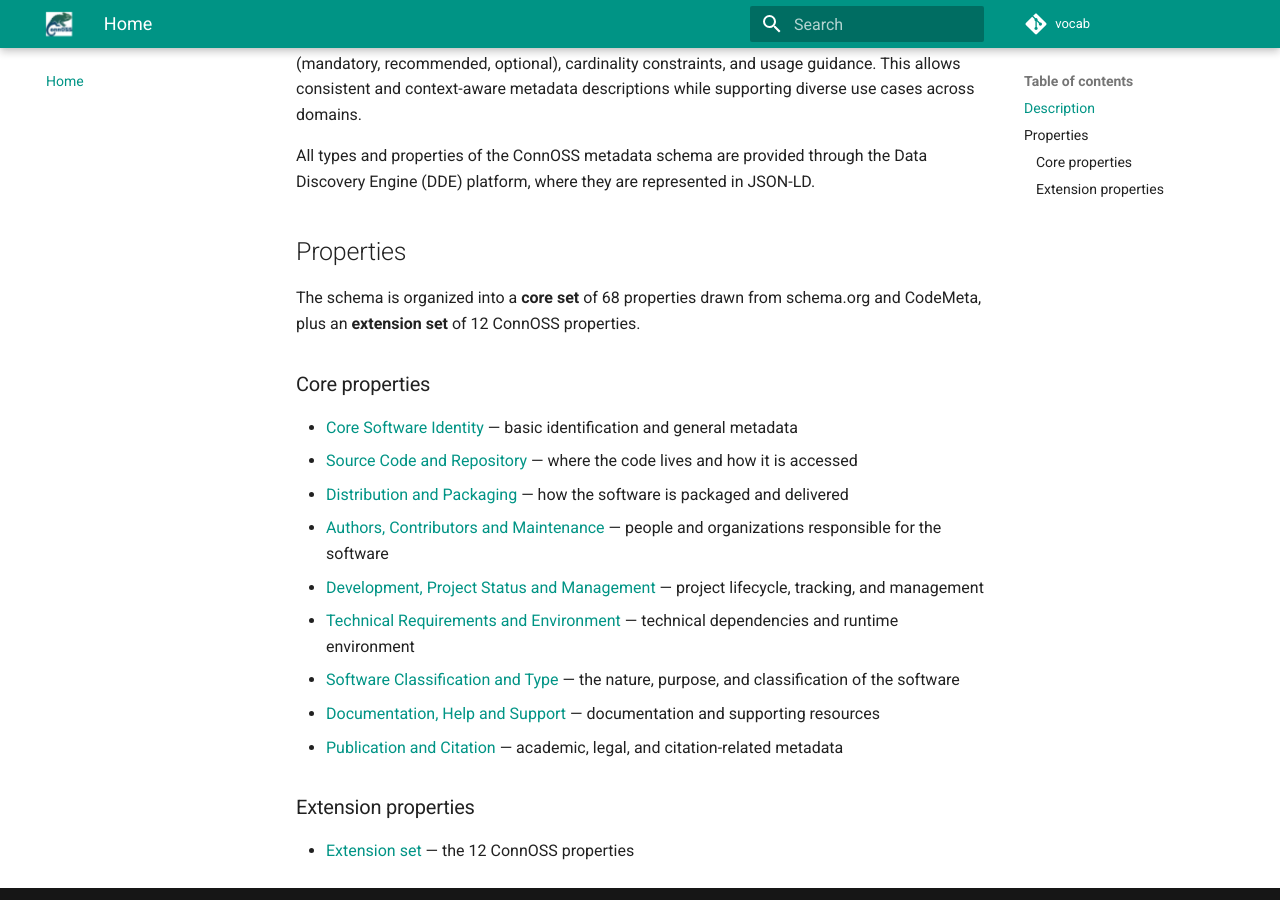
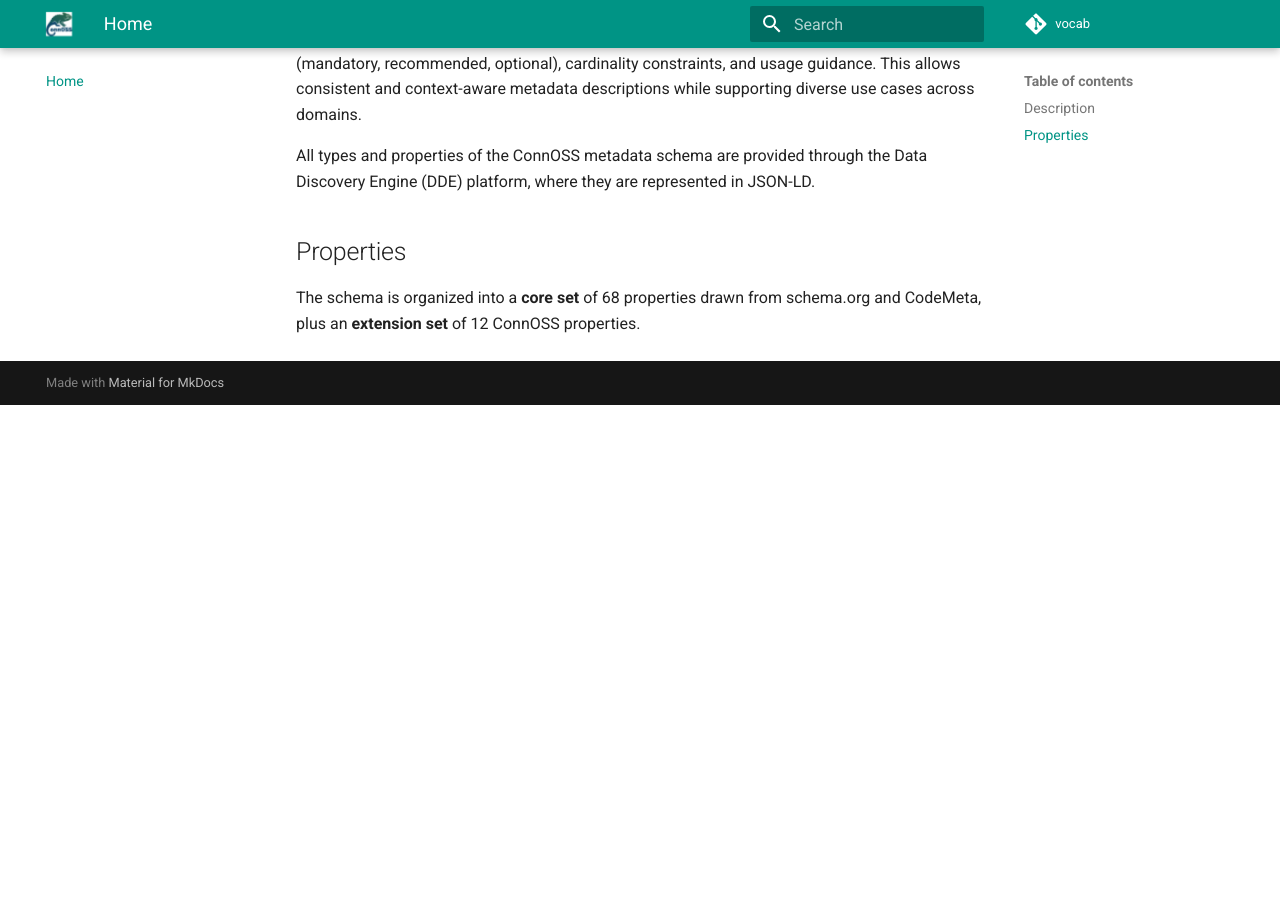
Before and after one commit to ConnOSS-Project/vocab, an MkDocs documentation site: the page built from docs/index.md, in a window 1280 px wide and 900 px high, scrolled down 660 px. Built offline with MkDocs 1.6.1 and Material for MkDocs 9.7.7, drawn with Linux system fonts in a browser that asks for light colours; comment, search, counter and statistics services are not loaded; after the commit the page ends 1065 px from its top, so only the background shows below that.

```diff
--- a/docs/index.md
+++ b/docs/index.md
@@ -13,19 +13,3 @@
 ## Properties
 
 The schema is organized into a **core set** of 68 properties drawn from schema.org and CodeMeta, plus an **extension set** of 12 ConnOSS properties.
-
-### Core properties
-
-- [Core Software Identity](Types/Categories/core-identity.md) — basic identification and general metadata
-- [Source Code and Repository](Types/Categories/source-code.md) — where the code lives and how it is accessed
-- [Distribution and Packaging](Types/Categories/distribution.md) — how the software is packaged and delivered
-- [Authors, Contributors and Maintenance](Types/Categories/authorship.md) — people and organizations responsible for the software
-- [Development, Project Status and Management](Types/Categories/development.md) — project lifecycle, tracking, and management
-- [Technical Requirements and Environment](Types/Categories/technical-requirements.md) — technical dependencies and runtime environment
-- [Software Classification and Type](Types/Categories/classification.md) — the nature, purpose, and classification of the software
-- [Documentation, Help and Support](Types/Categories/documentation.md) — documentation and supporting resources
-- [Publication and Citation](Types/Categories/publication.md) — academic, legal, and citation-related metadata
-
-### Extension properties
-
-- [Extension set](Types/extension-set.md) — the 12 ConnOSS properties
```
